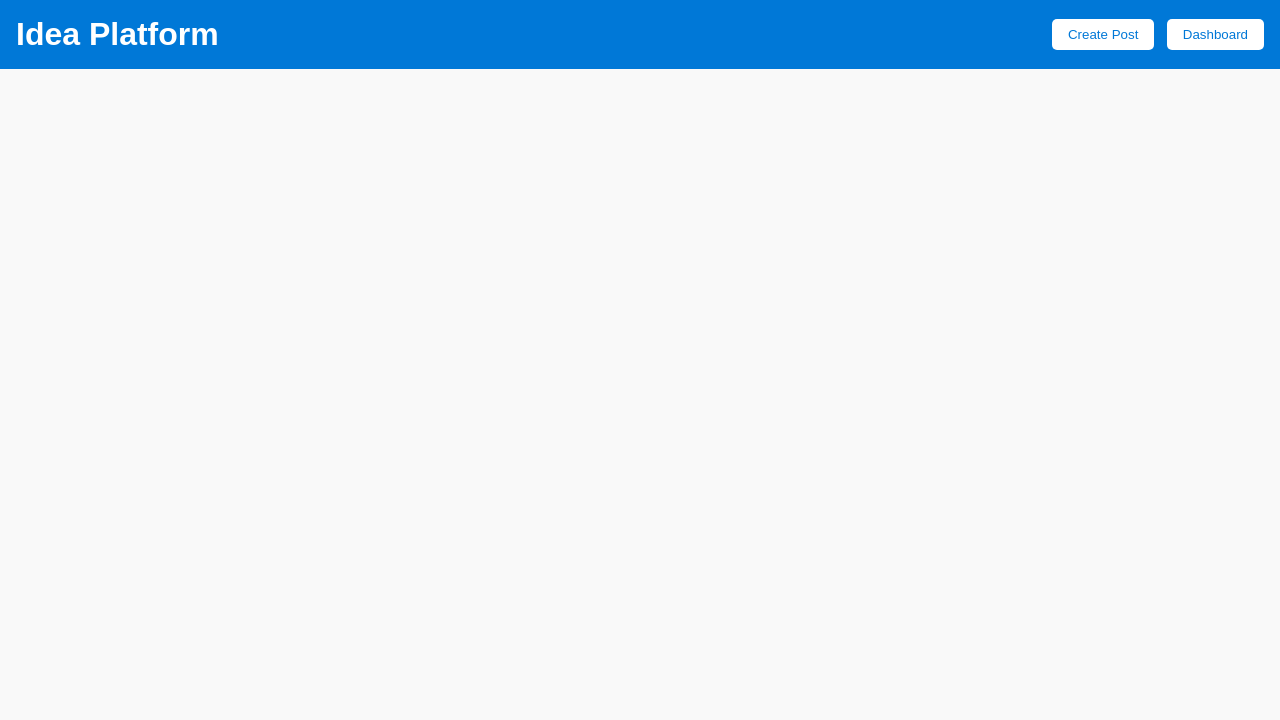
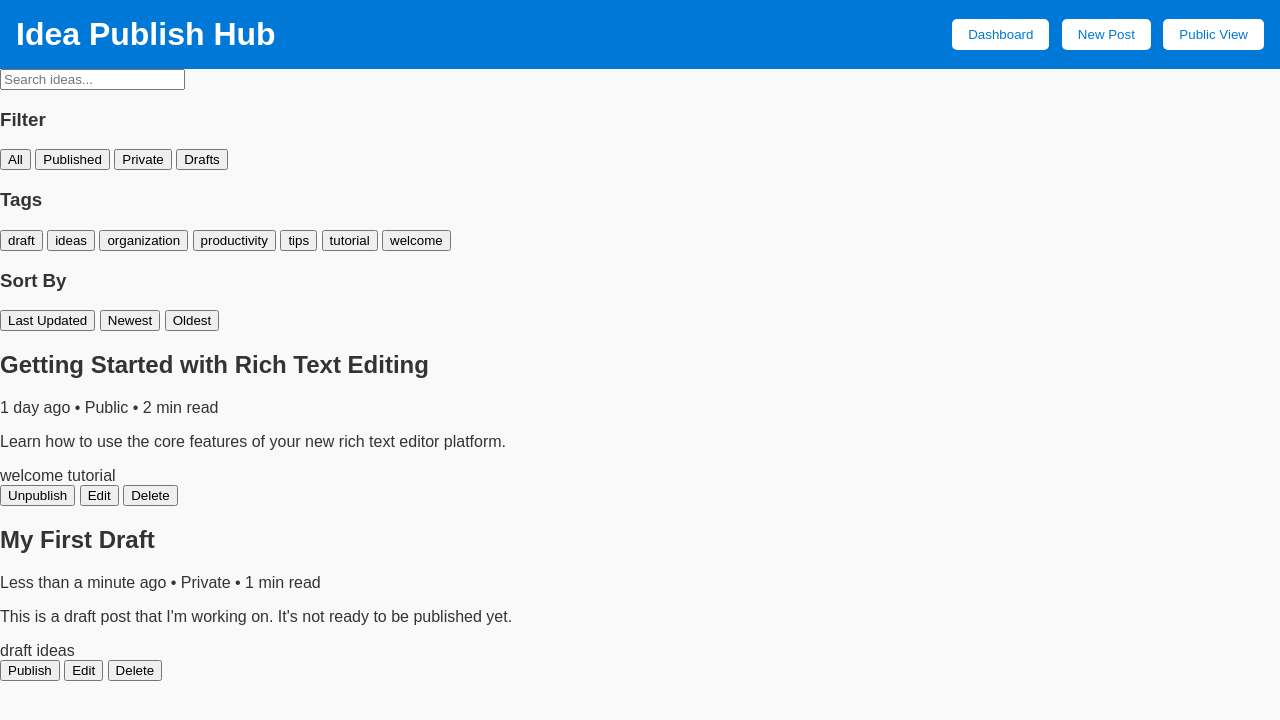
Before and after one commit to wowrakibul/dpxl, a plain HTML site: page index.html in a window 1280 px wide. Drawn offline with Linux system fonts and the light colour scheme.

Commit message:
Update index.html

```diff
--- a/index.html
+++ b/index.html
@@ -3,24 +3,84 @@
 <head>
   <meta charset="UTF-8">
   <meta name="viewport" content="width=device-width, initial-scale=1.0">
-  <title>Idea Platform</title>
+  <title>Idea Publish Hub</title>
   <link rel="stylesheet" href="styles/styles.css">
 </head>
 <body>
   <div id="app">
+    <!-- Header Section -->
     <header>
-      <h1>Idea Platform</h1>
+      <h1>Idea Publish Hub</h1>
       <nav>
-        <button id="create-post-btn">Create Post</button>
         <button id="dashboard-btn">Dashboard</button>
+        <button id="new-post-btn">New Post</button>
+        <button id="public-view-btn">Public View</button>
       </nav>
     </header>
-    <main id="main-content">
-      <!-- Content will be dynamically injected -->
+
+    <!-- Main Content -->
+    <main>
+      <!-- Sidebar -->
+      <aside>
+        <input type="text" placeholder="Search ideas..." id="search-bar">
+        <div class="filters">
+          <h3>Filter</h3>
+          <button class="filter-btn active">All</button>
+          <button class="filter-btn">Published</button>
+          <button class="filter-btn">Private</button>
+          <button class="filter-btn">Drafts</button>
+        </div>
+        <div class="tags">
+          <h3>Tags</h3>
+          <button class="tag-btn">draft</button>
+          <button class="tag-btn">ideas</button>
+          <button class="tag-btn">organization</button>
+          <button class="tag-btn">productivity</button>
+          <button class="tag-btn">tips</button>
+          <button class="tag-btn">tutorial</button>
+          <button class="tag-btn">welcome</button>
+        </div>
+        <div class="sort">
+          <h3>Sort By</h3>
+          <button class="sort-btn active">Last Updated</button>
+          <button class="sort-btn">Newest</button>
+          <button class="sort-btn">Oldest</button>
+        </div>
+      </aside>
+
+      <!-- Post List -->
+      <section id="post-list">
+        <div class="post-card">
+          <h2>Getting Started with Rich Text Editing</h2>
+          <p class="meta">1 day ago • Public • 2 min read</p>
+          <p class="description">Learn how to use the core features of your new rich text editor platform.</p>
+          <div class="tags">
+            <span class="tag">welcome</span>
+            <span class="tag">tutorial</span>
+          </div>
+          <div class="actions">
+            <button class="unpublish-btn">Unpublish</button>
+            <button class="edit-btn">Edit</button>
+            <button class="delete-btn">Delete</button>
+          </div>
+        </div>
+        <div class="post-card">
+          <h2>My First Draft</h2>
+          <p class="meta">Less than a minute ago • Private • 1 min read</p>
+          <p class="description">This is a draft post that I'm working on. It's not ready to be published yet.</p>
+          <div class="tags">
+            <span class="tag">draft</span>
+            <span class="tag">ideas</span>
+          </div>
+          <div class="actions">
+            <button class="publish-btn">Publish</button>
+            <button class="edit-btn">Edit</button>
+            <button class="delete-btn">Delete</button>
+          </div>
+        </div>
+      </section>
     </main>
   </div>
-  <script src="scripts/editor.js"></script>
-  <script src="scripts/dashboard.js"></script>
-  <script src="scripts/public-view.js"></script>
+  <script src="scripts/main.js"></script>
 </body>
 </html>
```
